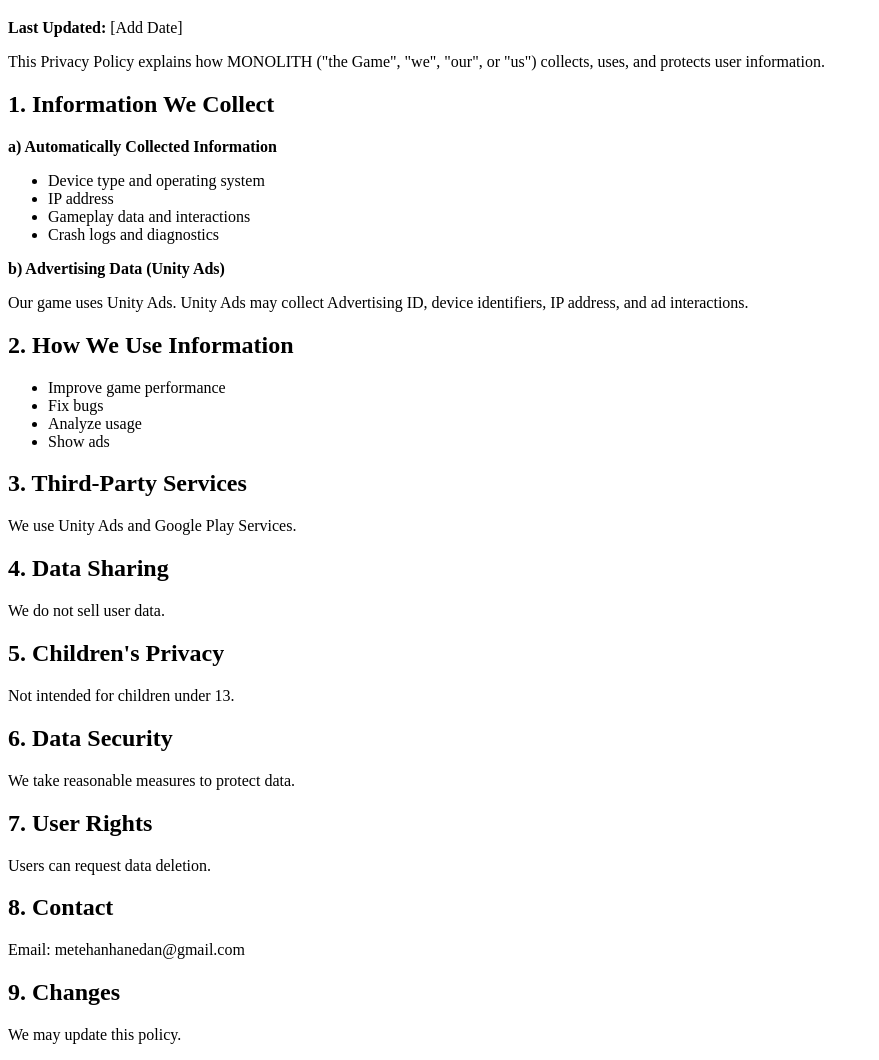
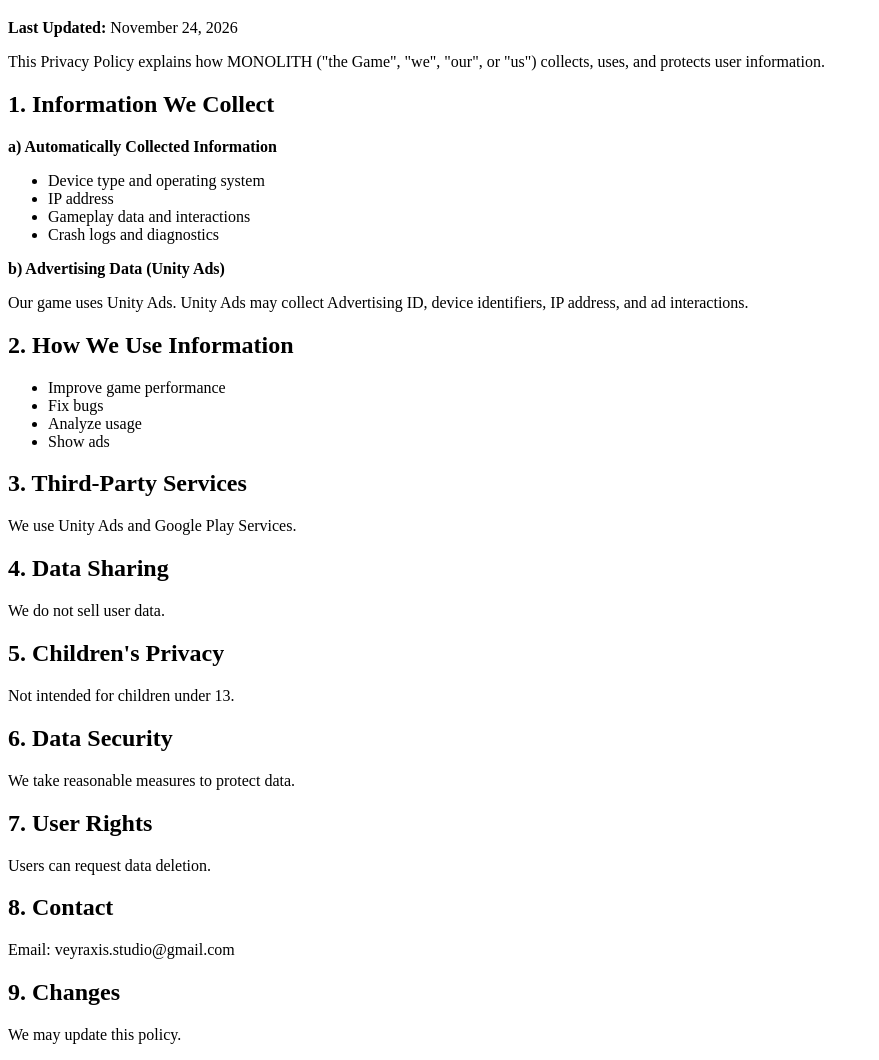
Before and after one commit to metehanhanedan/monolith-privacy-policy, a plain HTML site: page index.html in a window 1280 px wide. Shown: the part 61-1121 px from the top of the page, without its empty margins (0-879 px from the left). Drawn offline with Linux system fonts and the light colour scheme.

Commit message:
İletişim e-postası stüdyo adresine taşındı (veyraxis.studio@gmail.com)
Kişisel e-posta yerine stüdyo e-postası; Last Updated tarihi güncellendi.

Co-Authored-By: Claude Opus 5.5 <noreply@anthropic.com>
Claude-Session: https://claude.ai/code/session_01Hejmz1rx9in5VceSimRR7s

```diff
--- a/index.html
+++ b/index.html
@@ -7,7 +7,7 @@
 <body>
 
 <h1>MONOLITH – Privacy Policy</h1>
-<p><strong>Last Updated:</strong> [Add Date]</p>
+<p><strong>Last Updated:</strong> November 24, 2026</p>
 
 <p>This Privacy Policy explains how MONOLITH ("the Game", "we", "our", or "us") collects, uses, and protects user information.</p>
 
@@ -47,7 +47,7 @@
 <p>Users can request data deletion.</p>
 
 <h2>8. Contact</h2>
-<p>Email: metehanhanedan@gmail.com</p>
+<p>Email: veyraxis.studio@gmail.com</p>
 
 <h2>9. Changes</h2>
 <p>We may update this policy.</p>
```
Also changed, not shown: 1 other file.
